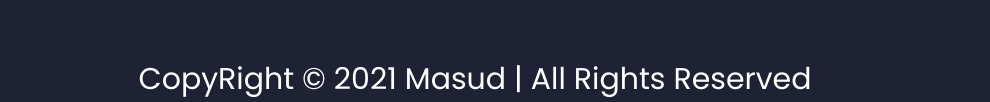
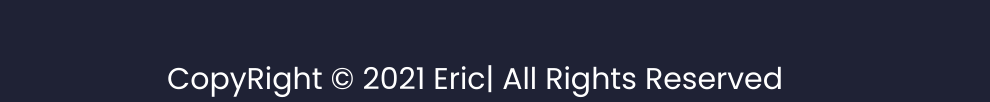
Before and after one commit to niyonkurueric/Andela-my-brand, a plain HTML site: page index.html in a window 1280 px wide. Shown: the part 1695-1797 px from the top of the page, without its empty margins (165-1155 px from the left). Drawn offline with Linux system fonts and the light colour scheme.

Commit message:
secand works

```diff
--- a/css/style.css
+++ b/css/style.css
@@ -182,5 +182,5 @@ footer
 {
   background-color: #1F2235;
   color: #fff;
-  font-size: 18px;
+  font-size: 16px;
 }
--- a/index.html
+++ b/index.html
@@ -9,7 +9,7 @@
    <link rel="preconnect" href="https://fonts.googleapis.com">
 <link rel="preconnect" href="https://fonts.gstatic.com" crossorigin>
 <link href="https://fonts.googleapis.com/css2?family=Poppins:ital,wght@0,100;0,200;0,300;0,400;0,500;0,600;1,100;1,200;1,300;1,400;1,500&display=swap" rel="stylesheet">
-   <title>Document</title>
+   <title>My Brand</title>
  </head>
  <body>
   <header>
@@ -69,6 +69,6 @@
     </div>
 
   </section>
- <footer><center>CopyRight © 2021 Masud | All Rights Reserved</center></footer>
+ <footer><center>CopyRight © 2021 Eric| All Rights Reserved</center></footer>
  </body>
 </html>
```
